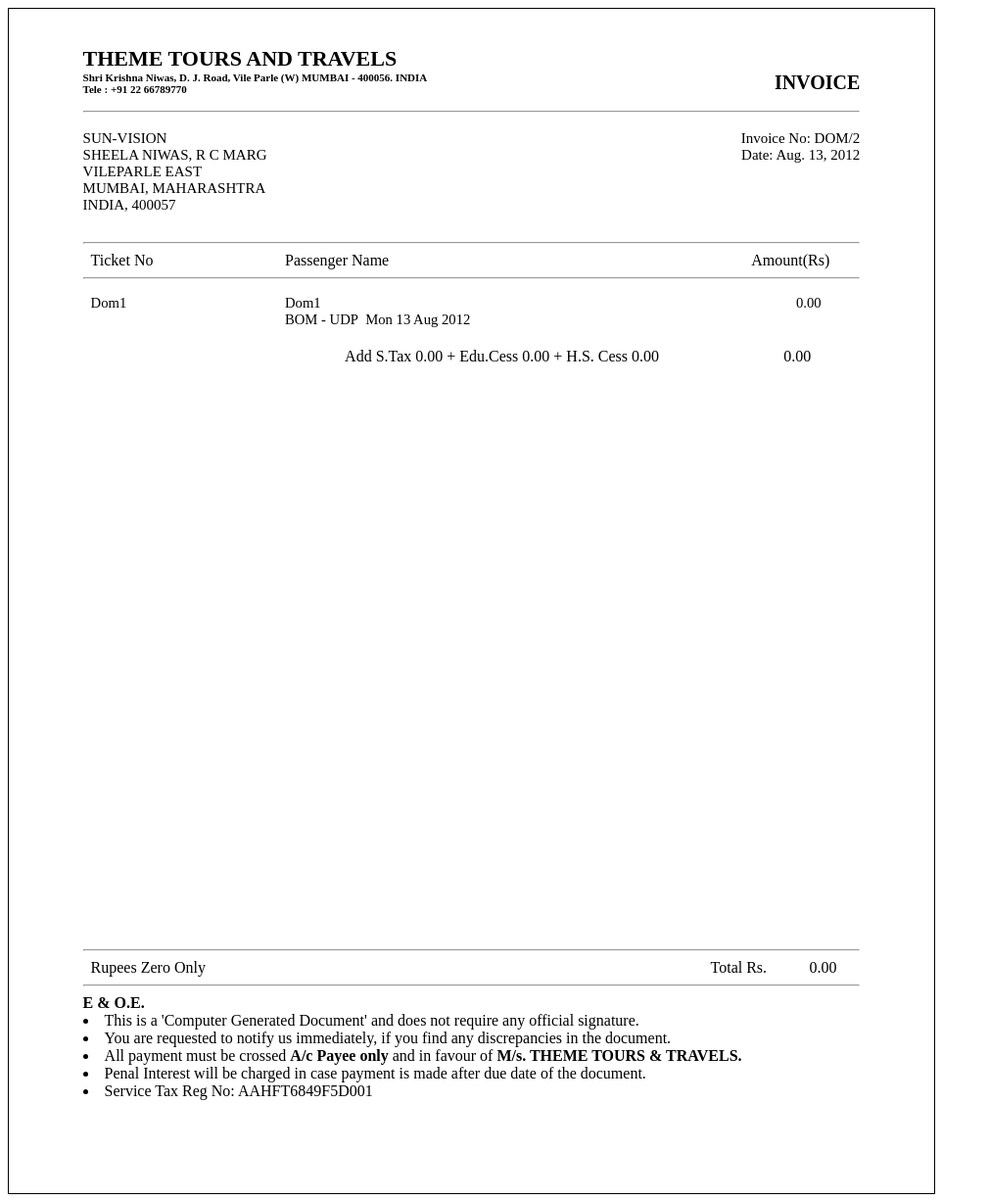
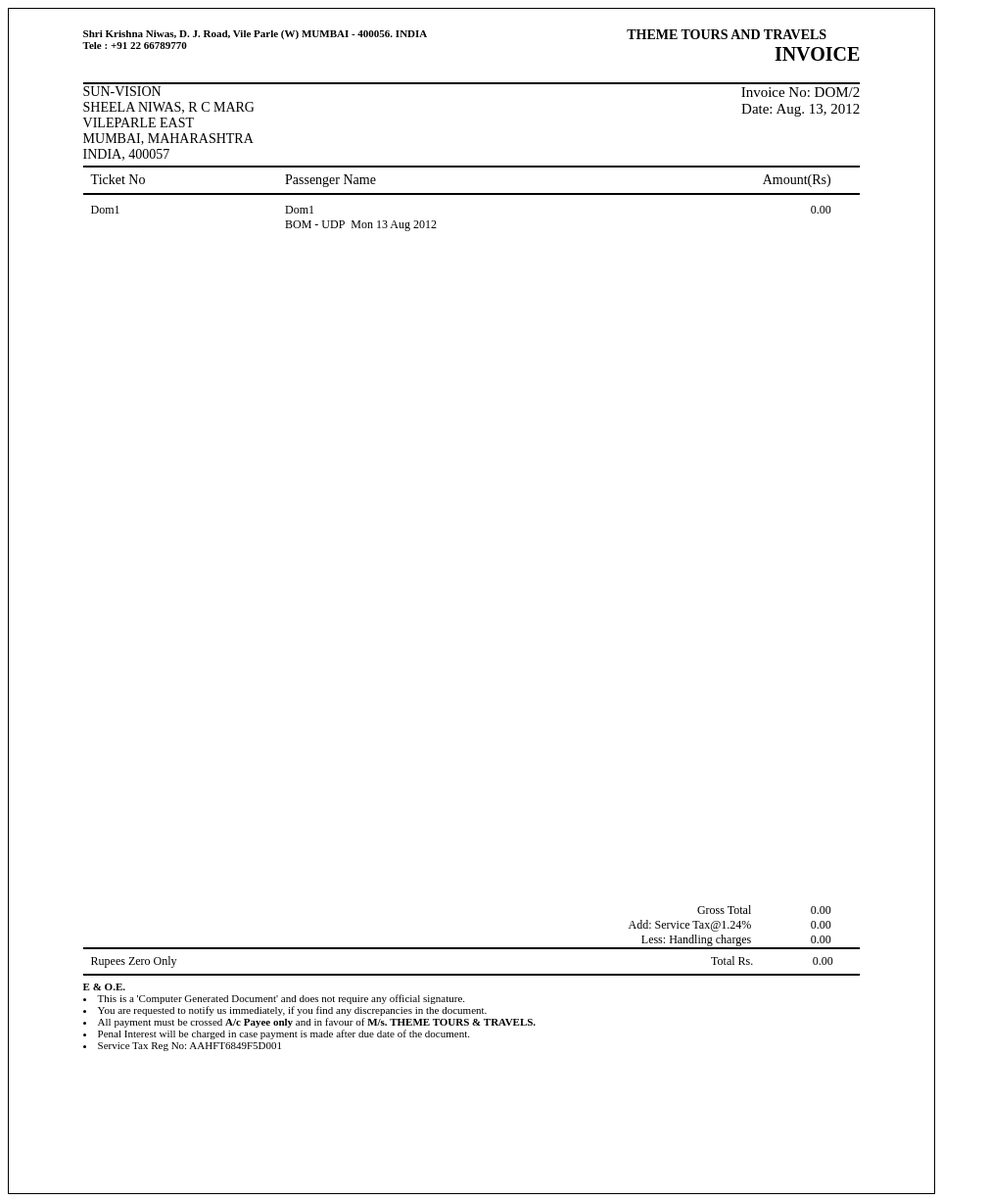
Before and after one commit to jileshl/themetours, a Django app: page /print/airsales/2 in a window 1280 px wide. Shown: the whole page at 98% size, without its empty margins (0-1010 px from the left). Run offline with Django 3.2, Linux system fonts and the light colour scheme; data comes from the database, SQL or seed files in the repository; parts of the project's set-up code (start-up, migrations or seed data) failed here and were passed over.

Commit message:
Updating the print View Making sure all the data fits in one page... (Long Itenary)
Seperating the Tax information to the bottom of the page as mentioned by Mr. Ketan on 29th Aug call

```diff
--- a/templates/themetours/print_airsales2.html
+++ b/templates/themetours/print_airsales2.html
@@ -2,7 +2,7 @@
   <style>
     body {
 	display:block;
-	font-size: 12pt;
+	font-size: 12px;
 	height: 320mm;
 	width: 250mm;
     }
@@ -14,7 +14,7 @@
     }
 
     .content {
-        margin: 10mm 20mm;
+        margin: 5mm 20mm;
     }
 
     .header {
@@ -41,7 +41,7 @@
     }
 
     .invoiceInfo-left {
-	font-size: 15px;
+	font-size: 14px;
     }
 
     .subHeader-left, .invoiceInfo-left {
@@ -67,7 +67,7 @@
 
     .billInfo-item {
        padding-top:5px;
-       font-size: 11pt;
+       font-size: 12px;
     }
 
     .ticketNo {
@@ -76,50 +76,77 @@
 	float: left;
     }
 
+    label {
+        font-size: 14px;
+    }
+
     .passenger-name {
         width: 60%;
 	float: left;
+    }
+
+    .passenger-info {
+       font-size: 12px;
     }
 
     .calculation label {
        text-align: left;
     }
 
-    .calculation, .footer-total-label  {
-        width: 9%;
-    }
-
     .calculation, .footer-total-label {
 	float: left;
         text-align: right;
+        width: 9%;
+        margin-left:10px;
     }
 
     .bill-tax, .bill-footer, .footer {
         width: 100%;
 	float: left;
+	margin-top: 5px;
+    }
+
+    .footer {
+       font-size: 11px;
     }
 
     .bill-tax {
 	padding-top: 20px;
     }
 
-    .bill-tax-label {
-	text-align: left;
-	float: right;
-	width: 60%;
-	padding-right: 50px;
+    .junk {
+	width:60%;
+        padding-left: 8px;
+	float:left;
+	text-align:left;
     }
 
-    .bill-tax-total {
-	float: right;
-        text-align: right;
+    .bill-tax-label {
+	float: left;
+	text-align: right;
+	width: 25%;
     }
 
     .numToWord {
-        width: 78%;
+        width: 75%;
         padding-left: 8px;
 	float:left;
 	text-align:left;
+    }
+
+    .top-ruler, .bottom-ruler {
+        float:left;
+	width:100%;
+    }
+
+    .top-ruler {
+	border-bottom:2px double;
+	margin-bottom:5px;
+    }
+
+    .bottom-ruler {
+	border-bottom:2px double;
+	margin-top:5px;
     }
   </style>
 <body>
@@ -133,10 +160,11 @@
 	    Tele : <strong>+91 22 66789770</strong>
 	  </div>
 	  <div class="subHeader-right">INVOICE</div>
+	  <div class="bottom-ruler"> &nbsp;</div>
 	</div>
       </div>
       <div class="invoiceInfo">
-	<div> <br/> &nbsp; <hr /> <br/></div>
+	<div>&nbsp;</div>
 	<div class="invoiceInfo-left">
 	  {{ client.display_name }}<br />
 	  {{ client.address_line1 }}<br />
@@ -152,38 +180,40 @@
 
       <div class="bill">
 	<div class="billInfo">
-	  &nbsp; <hr />
+	  <div class="top-ruler"></div>
 	  <div class="ticketNo"><label>Ticket No</label></div>
 	  <div class="passenger-name"><label>Passenger Name</label></div>
 	  <div class="calculation"><label>Amount(Rs)</label></div>
-	  &nbsp; <hr />
+	  <div class="bottom-ruler"></div>
 	</div>
 	{% for pax in paxInfo %}
 	<div class="billInfo-item">
 	  <div class="ticketNo">{{ pax.transaction_no }}</div>
 	  <div class="passenger-name">
-	    {{ pax.pax_name }} <br />
-	    {{pax.sector_from1 }} - {{ pax.sector_to1}}&nbsp;{{pax.airline_name1}}&nbsp;{{pax.travel_date1|date:"D d M Y"}}
+	    {{ pax.pax_name }}
+	    <div class="passenger-info" >
+	    {{pax.sector_from1|upper }} - {{ pax.sector_to1|upper}}&nbsp;{{pax.airline_name1|upper}}&nbsp;{{pax.travel_date1|date:"D d M Y"}}
 
 	    {% if pax.sector_from2 %}
-	    <br /> {{ pax.sector_from2 }} - {{ pax.sector_to2 }}&nbsp;{{ pax.airline_name2 }}&nbsp;{{pax.travel_date2|date:"D d M Y"}}
+	    <br /> {{ pax.sector_from2|upper }} - {{ pax.sector_to2|upper }}&nbsp;{{ pax.airline_name2|upper }}&nbsp;{{pax.travel_date2|date:"D d M Y"}}
 	    {% endif %}
 
 	    {% if pax.sector_from3 %}
-	    <br /> {{ pax.sector_from3 }} - {{ pax.sector_to3 }}&nbsp;{{ pax.airline_name3 }}&nbsp;{{pax.travel_date3|date:"D d M Y"}}
+	    <br /> {{ pax.sector_from3|upper }} - {{ pax.sector_to3|upper }}&nbsp;{{ pax.airline_name3|upper }}&nbsp;{{pax.travel_date3|date:"D d M Y"}}
 	    {% endif %}
 
 	    {% if pax.sector_from4 %}
-	    <br /> {{ pax.sector_from4 }} - {{ pax.sector_to4 }}&nbsp;{{ pax.airline_name4 }}&nbsp;{{pax.travel_date4|date:"D d M Y"}}
+	    <br /> {{ pax.sector_from4|upper }} - {{ pax.sector_to4|upper }}&nbsp;{{ pax.airline_name4|upper }}&nbsp;{{pax.travel_date4|date:"D d M Y"}}
 	    {% endif %}
 
 	    {% if pax.sector_from5 %}
-	    <br /> {{ pax.sector_from5 }} - {{ pax.sector_to5 }}&nbsp;{{ pax.airline_name5 }}&nbsp;{{pax.travel_date5|date:"D d M Y"}}
+	    <br /> {{ pax.sector_from5|upper }} - {{ pax.sector_to5|upper }}&nbsp;{{ pax.airline_name5|upper }}&nbsp;{{pax.travel_date5|date:"D d M Y"}}
 	    {% endif %}
 
 	    {% if pax.sector_from6 %}
-	    <br /> {{ pax.sector_from6 }} - {{ pax.sector_to6 }}&nbsp;{{ pax.airline_name6 }}&nbsp;{{pax.travel_date6|date:"D d M Y"}}
+	    <br /> {{ pax.sector_from6|upper }} - {{ pax.sector_to6|upper }}&nbsp;{{ pax.airline_name6|upper }}&nbsp;{{pax.travel_date6|date:"D d M Y"}}
 	    {% endif %}
+	    </div>
 	  </div>
 	  <div class="calculation">
 	    {% if 1 == forloop.counter %}
@@ -194,23 +224,31 @@
 	  </div>
 	</div>
 	{% endfor %}
-	<div class="bill-tax">
-	<div class="bill-tax-label">
-	Add S.Tax {{sale.service_tax|floatformat:2}} + Edu.Cess {{ sale.education_cess|floatformat:2}} + H.S. Cess {{ sale.higher_secondary|floatformat:2 }}
-	<div class="bill-tax-total"> {{ tax|add:sale.round_off|floatformat:2 }}</div>
-	</div>
-	</div>
       </div>
 
       <div class="bill-footer">
-	&nbsp;<hr />
+	<div class="bill-tax">
+
+	  <div class="junk">&nbsp;</div>
+	  <div class="bill-tax-label">Gross Total</div>
+	  <div class="calculation">{{ gross|floatformat:2 }}</div>
+
+	  <div class="junk">&nbsp;</div>
+	  <div class="bill-tax-label">Add: Service Tax@1.24%</div>
+	  <div class="calculation">{{ tax|add:sale.round_off|floatformat:2 }}</div>
+
+	  <div class="junk">&nbsp;</div>
+	  <div class="bill-tax-label">Less: Handling charges</div>
+	  <div class="calculation">{{ sale.discount|floatformat:2 }}</div>
+	</div>
+	<div class="top-ruler"></div>
 	<div class="numToWord">
 	  {% load numToword %}
-	  {{ sale.total|numToINR }}
+	  {{ sale.total|floatformat:0|numToINR }}
 	</div>
 	<div class="footer-total-label"> Total Rs.</div>
-	<div class="calculation"> {{ sale.total|floatformat:2 }} </div>
-	&nbsp;<hr />
+	<div class="calculation"> {{ sale.total|floatformat:0|floatformat:2 }} </div>
+	<div class="bottom-ruler"></div>
       </div>
 
       <div class="footer">
--- a/templates/themetours/update_airpurchase.html
+++ b/templates/themetours/update_airpurchase.html
@@ -17,5 +17,7 @@
   <table>
     {{ form.as_table }}
   </table>
+  <li> Sale Info </li>
+
 </form>
 </div>
--- a/themetours/templatetags/numToword.py
+++ b/themetours/templatetags/numToword.py
@@ -15,9 +15,9 @@ thousands = ["","thousand", "million",  "billion",  "trillion",
     "quattuordecillion",  "sexdecillion",  "septendecillion",  "octodecillion",
     "novemdecillion",  "vigintillion "]
 
-def numToWords(num, loop=0):
+def numToWords(value, loop=0):
     words = []
-
+    num = float(value)
     if num == 0:
         words.append("zero")
 
```
